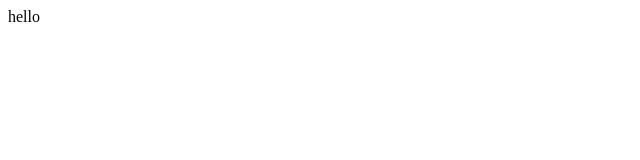
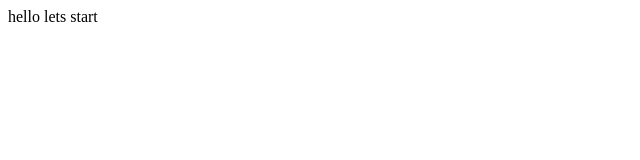
Before and after one commit to AkashG6/New-C-Library, a plain HTML site: page index.html in a window 1280 px wide. Shown: the full height of the page, 0-640 px from the left. Drawn offline with Linux system fonts and the light colour scheme.

Commit message:
testing github pages

```diff
--- a/index.html
+++ b/index.html
@@ -5,5 +5,6 @@
 </head>
 <body>
 hello
+lets start
 </body>
 </html>
```
